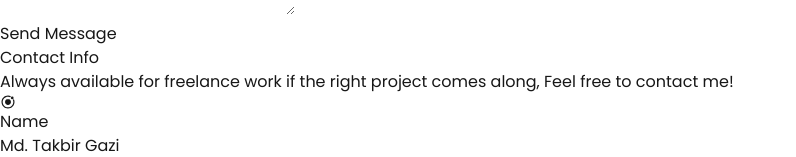
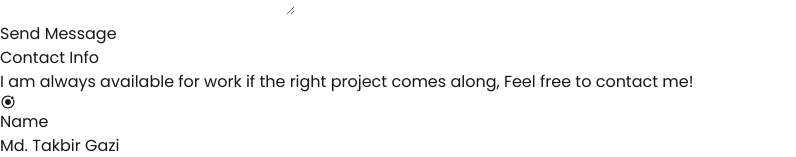
Before and after one commit to takbirgazi/portfolio-nextjs, a Next.js app: page / in a window 1280 px wide. Shown: the part 2883-3040 px from the top of the page, without its empty margins (0-796 px from the left). Built offline with nearby package versions, Linux system fonts and the light colour scheme.

Commit message:
Update Contact Section

```diff
--- a/src/components/Contact/Contact.jsx
+++ b/src/components/Contact/Contact.jsx
@@ -60,7 +60,7 @@ const Contact = () => {
                 <div className='w-full md:w-5/12'>
                     <h2 className='text-2xl font-bold text-gray-100 pb-3'>Contact Info</h2>
                     <div className='w-full py-5'>
-                        <p className='text-[#929292]'>Always available for freelance work if the right project comes along, Feel free to contact me!</p>
+                        <p className='text-[#929292]'>I am always available for work if the right project comes along, Feel free to contact me!</p>
                         <div className='py-5'>
                             <div className="flex gap-5 items-center">
                                 <div><IoLogoIonic className="text-4xl text-[#00844e]" /> </div>
```
